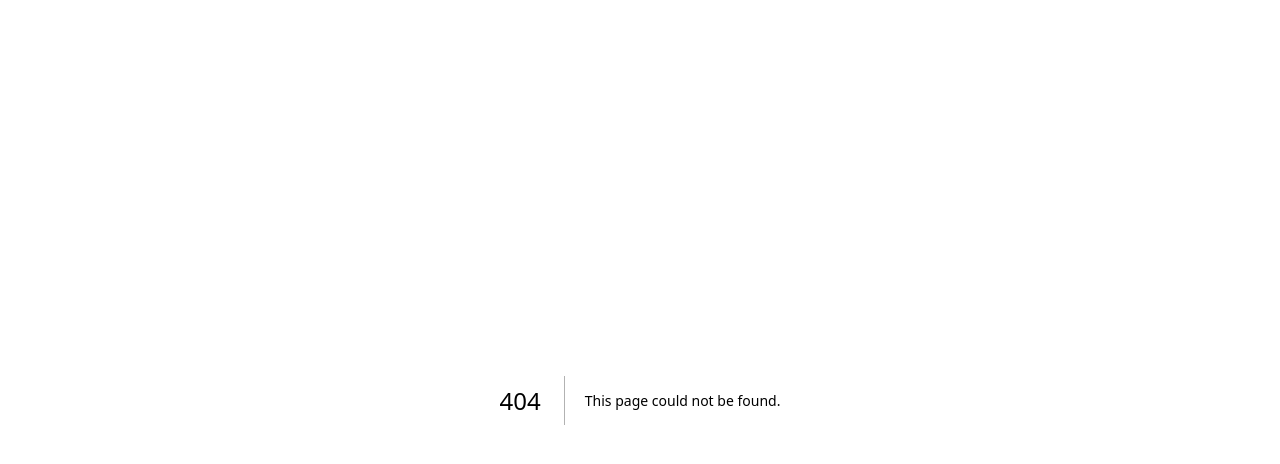
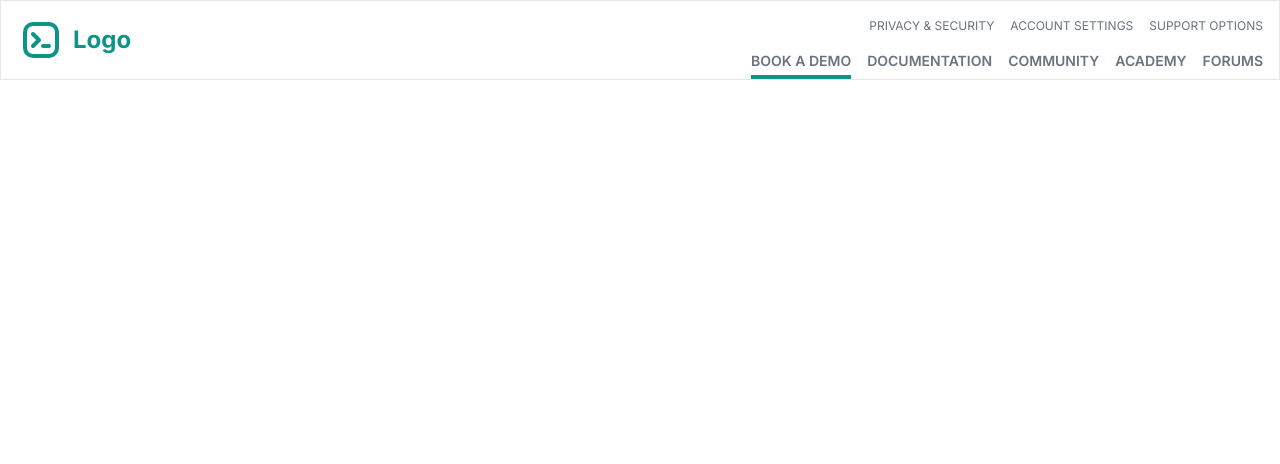
Before and after one commit to mathewbushuru/design-system, a Next.js app: page /showcase/NavbarDividedHorizontal in a window 1280 px wide. Before the commit this address had no page. Shown: the top 464 px of the page. Built offline with nearby package versions, Linux system fonts and the light colour scheme.

Commit message:
NavbarDividedHorizontal

```diff
--- a/package.json
+++ b/package.json
@@ -26,6 +26,8 @@
   "devDependencies": {
     "autoprefixer": "^10.4.14",
     "postcss": "^8.4.21",
+    "prettier": "^2.8.7",
+    "prettier-plugin-tailwindcss": "^0.2.7",
     "tailwindcss": "^3.3.1"
   }
 }
--- /dev/null
+++ b/src/components/navbars/NavbarDividedHorizontal.tsx
@@ -0,0 +1,64 @@
+import { FC } from "react";
+
+import { IconBrandTabler } from "@tabler/icons-react";
+
+const topNavMockItems: string[] = [
+  "Privacy &  Security",
+  "Account Settings",
+  "Support Options",
+];
+
+const bottomNavMockItems: string[] = [
+  "Book a demo",
+  "Documentation",
+  "Community",
+  "Academy",
+  "Forums",
+];
+
+interface NavbarDividedHorizontalProps {}
+
+const NavbarDividedHorizontal: FC<NavbarDividedHorizontalProps> = ({}) => {
+  return (
+    <>
+      <div className="fixed top-0 h-20 w-full border border-gray-200 bg-white">
+        <div className="mx-auto flex h-full max-w-7xl justify-between">
+          {/* Logo left  */}
+          <div className="flex grow items-center gap-2 px-4 text-teal-600 cursor-pointer hover:text-opacity-80">
+            <IconBrandTabler width="48px" className="h-20" />
+            <h1 className="flex h-20 items-center text-2xl font-bold">Logo</h1>
+          </div>
+          {/* Double nav right  */}
+          <div className="flex grow flex-col px-4 text-gray-500">
+            <div className="flex grow items-end  justify-end gap-4 uppercase ">
+              {topNavMockItems.map((navItem) => (
+                <div
+                  key={navItem}
+                  className="cursor-pointer text-xs hover:text-gray-900"
+                >
+                  {navItem}
+                </div>
+              ))}
+            </div>
+            <div className=" flex grow items-end justify-end gap-4 uppercase ">
+              {bottomNavMockItems.map((navItem, index) => (
+                <div
+                  key={navItem}
+                  className={`${
+                    index === 0
+                      ? "border-b-4 border-teal-600"
+                      : " border-b-4 border-transparent"
+                  } cursor-pointer pb-1 text-sm font-semibold hover:text-gray-700`}
+                >
+                  {navItem}
+                </div>
+              ))}
+            </div>
+          </div>
+        </div>
+      </div>
+    </>
+  );
+};
+
+export default NavbarDividedHorizontal;
--- /dev/null
+++ b/src/pages/showcase/NavbarDividedHorizontal.tsx
@@ -0,0 +1,17 @@
+import { FC } from "react";
+
+import NavbarDividedHorizontal from "@/components/navbars/NavbarDividedHorizontal";
+
+interface NavbarDividedHorizontalPageProps {}
+
+const NavbarDividedHorizontalPage: FC<
+  NavbarDividedHorizontalPageProps
+> = ({}) => {
+  return (
+    <>
+      <NavbarDividedHorizontal />
+    </>
+  );
+};
+
+export default NavbarDividedHorizontalPage;
--- a/src/pages/showcase/NavbarDividedVertical.tsx
+++ b/src/pages/showcase/NavbarDividedVertical.tsx
@@ -1,5 +1,5 @@
 import { FC } from "react";
-import NavbarDividedVertical from "@/components/navbar/NavbarDividedVertical";
+import NavbarDividedVertical from "@/components/navbars/NavbarDividedVertical";
 import { IconMoonStars } from "@tabler/icons-react";
 import { Box, useColorMode } from "@chakra-ui/react";
 import {
--- a/src/pages/showcase/NavbarDrawer.tsx
+++ b/src/pages/showcase/NavbarDrawer.tsx
@@ -2,7 +2,7 @@ import { FC } from "react";
 import { Box, Center, useColorMode } from "@chakra-ui/react";
 import { IconMoonStars } from "@tabler/icons-react";
 
-import NavbarDrawer from "@/components/navbar/NavbarDrawer";
+import NavbarDrawer from "@/components/navbars/NavbarDrawer";
 
 interface NavbarDrawerPageProps {}
 
--- a/src/pages/showcase/NavbarLogoBtns.tsx
+++ b/src/pages/showcase/NavbarLogoBtns.tsx
@@ -1,6 +1,6 @@
 import { FC } from "react";
 
-import NavbarLogoBtns from "@/components/navbar/NavbarLogoButtonsSpaced";
+import NavbarLogoBtns from "@/components/navbars/NavbarLogoButtonsSpaced";
 
 interface NavbarLogoBtnsProps {}
 
--- a/src/showcaseComponents/ShowcaseItems.tsx
+++ b/src/showcaseComponents/ShowcaseItems.tsx
@@ -33,6 +33,12 @@ const ShowcaseItems: React.FC<ShowcaseItemsProps> = () => {
       />
 
       <ShowcaseItem
+        componentName="NavbarDividedHorizontal"
+        mobileResponsive={false}
+        darkModeToggle={false}
+      />
+
+      <ShowcaseItem
         componentName="NavbarDividedVertical"
         mobileResponsive={false}
         darkModeToggle={true}
```
Also changed, not shown: src/components/navbars/NavbarDividedVertical.tsx (renamed from src/components/navbar/NavbarDividedVertical.tsx), src/components/navbars/NavbarDrawer.tsx (renamed from src/components/navbar/NavbarDrawer.tsx), src/components/navbars/NavbarLogoButtonsSpaced.tsx (renamed from src/components/navbar/NavbarLogoButtonsSpaced.tsx), 3 other files (tests, documents, lock files or other folders).
